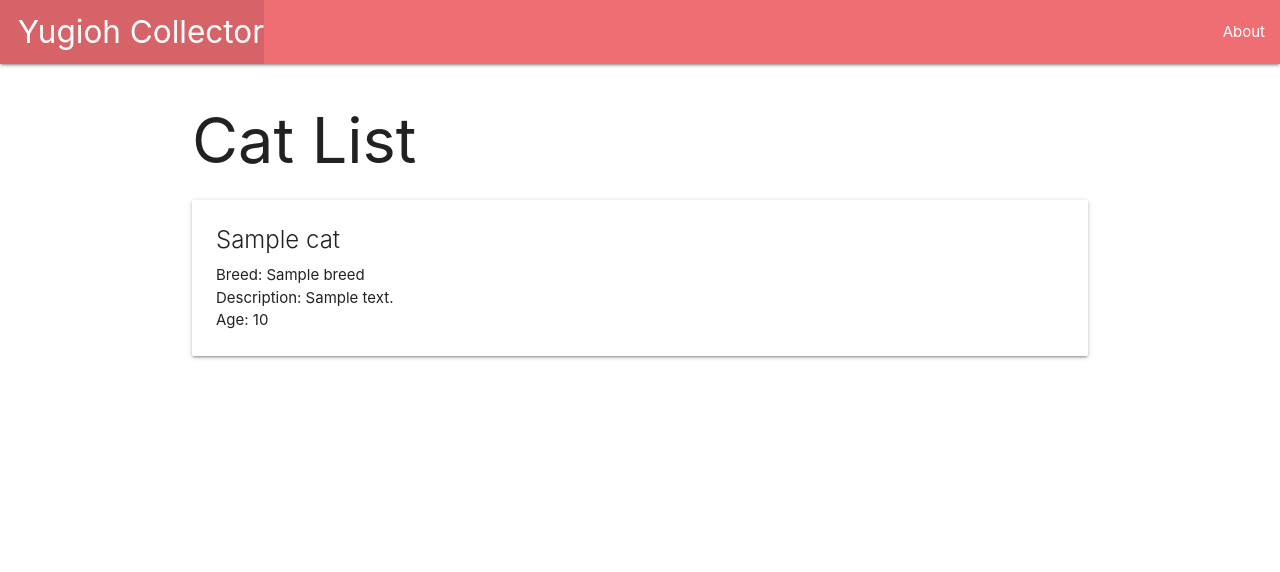
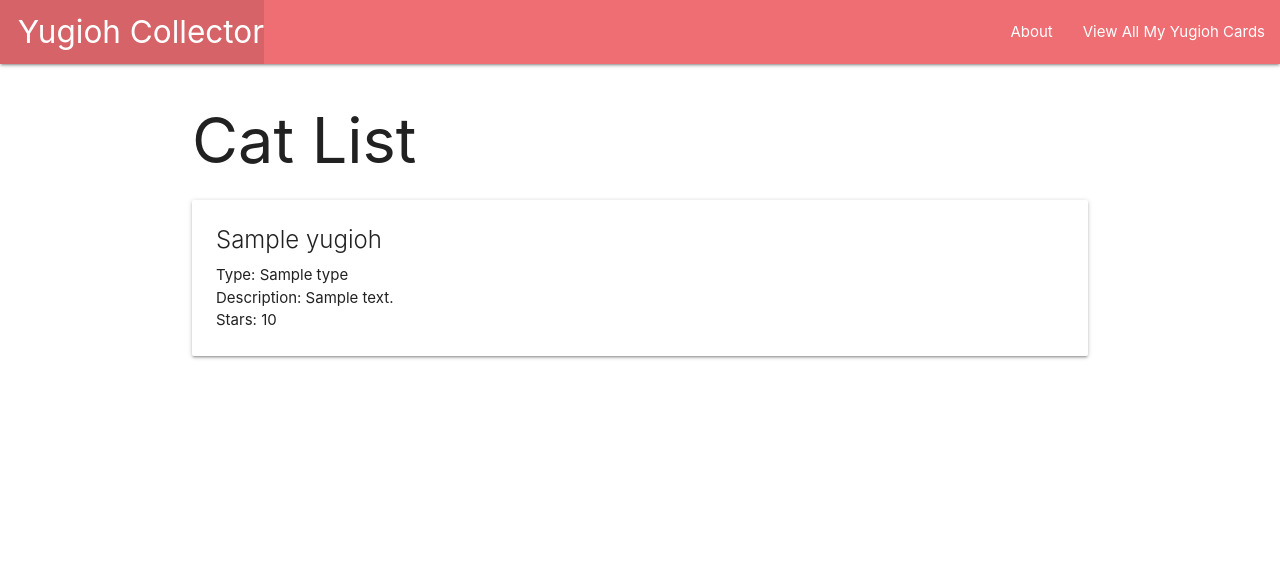
Before and after one commit to Cesarjg12/yugiohcollector, a Django app: template main_app/templates/yugioh/index.html in a window 1280 px wide. Shown: the top 572 px of the page. Run offline with Django 4.2, Linux system fonts and the light colour scheme; the template is opened without the code that fills it: most values are stand-ins (such as "Sample title", 1, 10 or a date in 2020).

Commit message:
Part 1 done

```diff
--- a/main_app/templates/base.html
+++ b/main_app/templates/base.html
@@ -19,6 +19,7 @@
         </ul>
         <ul class="right">
           <li><a href="/about">About</a></li>
+          <li><a href="/cats">View All My Yugioh Cards</a></li>
         </ul>
       </div>
     </nav>
--- a/main_app/templates/yugioh/index.html
+++ b/main_app/templates/yugioh/index.html
@@ -6,13 +6,13 @@
 {% for cat in cats %}
   <div class="card">
     <div class="card-content">
-      <span class="card-title">{{ cat.name }}</span>
-      <p>Breed: {{ cat.breed }}</p>
-      <p>Description: {{ cat.description }}</p>
-      {% if cat.age > 0 %}
-        <p>Age: {{ cat.age }}</p>
+      <span class="card-title">{{ yugioh.name }}</span>
+      <p>Type: {{ yugioh.type }}</p>
+      <p>Description: {{ yugioh.description }}</p>
+      {% if stars.age > 0 %}
+        <p>Stars: {{ stars.age }}</p>
       {% else %}
-        <p>Age: Kitten</p>
+        <p>Stars: Magic or Trap Card</p>
       {% endif %}
     </div>
   </div>
```
